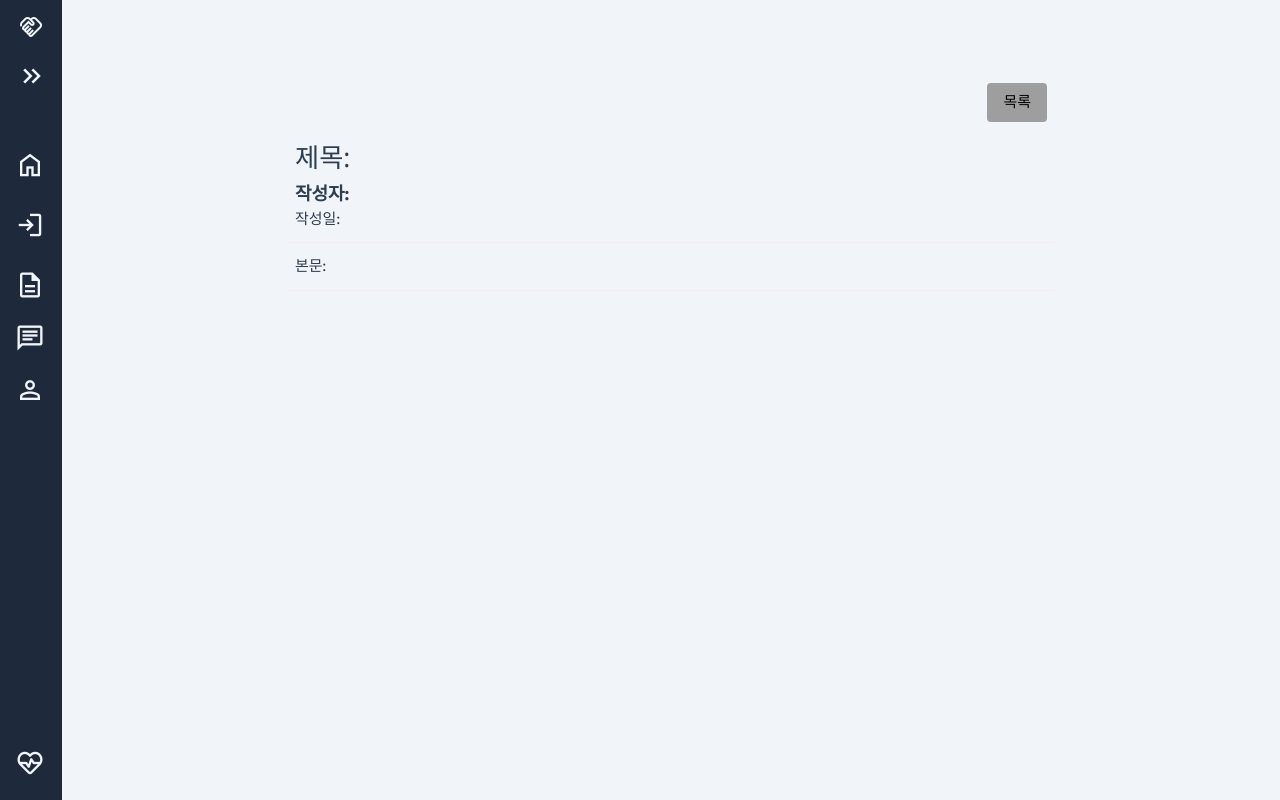
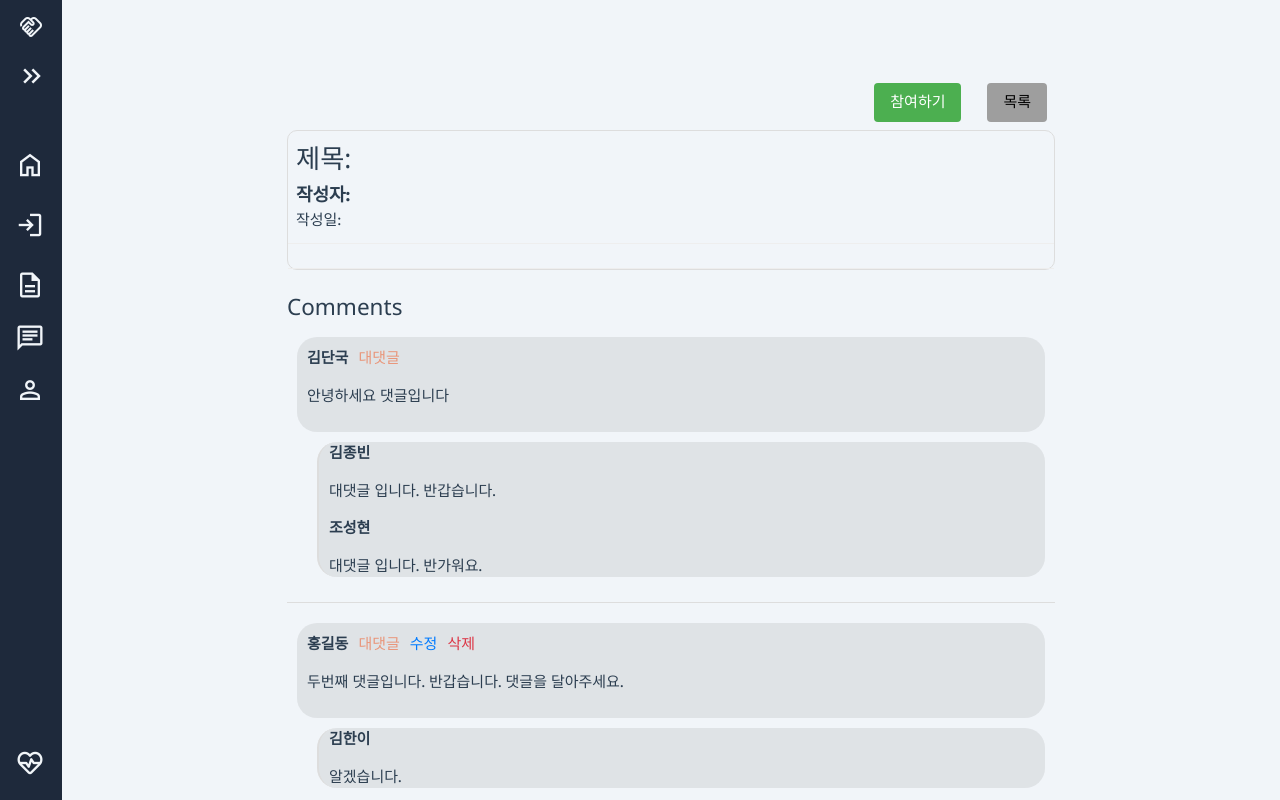
Before and after one commit to kim-hani/StudyConnection, a Vue app in the folder FrontEnd/: page /board/list in a window 1280 px wide. Built offline with nearby package versions, Linux system fonts and the light colour scheme; no server answers; what vue-sidebar-menu would draw is missing.

Commit message:
Feat: 댓글, 스터디참가버튼
댓글, 스터디참가버튼

```diff
--- /dev/null
+++ b/FrontEnd/src/components/Board/comment.vue
@@ -0,0 +1,212 @@
+<template>
+  <div class="comment-section">
+    <h4>Comments</h4>
+
+
+    <div v-if="comments.length">
+      <div v-for="comment in comments" :key="comment.id" class="comment">
+        <div class ="comment-warpper">
+        <p><strong>{{ comment.author }}</strong>
+          <button class ="reply-to-comment-button" @click="replyComment">대댓글</button>
+          <button v-if="sameCommentAuthor(comment.author)" class ="comment-edit-button" @click="editComment(comment.id)">수정</button>
+          <button v-if="sameCommentAuthor(comment.author)" class ="comment-delete-button" @click="deleteComment(comment.id)">삭제</button>
+        </p>
+        <p>{{ comment.content }}</p>
+        </div>
+
+        <div class="replies" v-if="comment.replies.length">
+          <div v-for="reply in comment.replies" :key="reply.id" class="reply">
+            <p><strong>{{ reply.author }}</strong>
+            <button v-if="sameCommentAuthor(reply.author)" class ="comment-edit-button" @click="editComment(comment.id)">수정</button>
+            <button v-if="sameCommentAuthor(reply.author)" class ="comment-delete-button" @click="deleteComment(comment.id)">삭제</button>
+            </p>
+            <p>{{ reply.content }}</p>
+          </div>
+        </div>
+      </div>
+    </div>
+
+    <div v-else>
+      <p>No comments yet.</p>
+    </div>
+
+    <div class="comment-form">
+      <form @submit.prevent="submitComment">
+        <div class="form-group">
+          <label for="content">댓글작성</label>
+          <textarea class ="comment-textarea" v-model="content" id="content" required></textarea>
+          <button class="commnet-submit-button" type="submit">Submit</button>
+        </div>
+      </form>
+    </div>
+  </div>
+</template>
+
+<script>
+import axios from "axios";
+import { mapState } from "vuex";
+export default {
+  name: 'CommentSection',
+  data() {
+    return {
+      comments: [ //임시 데이터셋
+        {
+          id: 1,
+          author: "김단국",
+          content: "안녕하세요 댓글입니다",
+          replies: [
+            {
+              id: 1,
+              author: "김종빈",
+              content: "대댓글 입니다. 반갑습니다."
+            },
+            {
+              id: 2,
+              author: "조성현",
+              content: "대댓글 입니다. 반가워요."
+            }
+          ]
+        },
+        {
+          id: 2,
+          author: "홍길동",
+          content: "두번째 댓글입니다. 반갑습니다. 댓글을 달아주세요.",
+          replies: [
+            {
+              id: 3,
+              author: "김한이",
+              content: "알겠습니다."
+            }
+          ]
+        },
+      ],
+      author: '',
+      content: ''
+    };
+  },
+  computed: {
+    ...mapState(['userData'])
+  },
+  created() {
+    this.fetchComments();
+  },
+
+  methods: {
+    fetchComments() {
+      // 댓글 목록을 서버에서 가져오는 로직
+      const articleId = this.$route.params.id;
+      axios.get(`${this.$serverUrl}/api/comments/${articleId}`).then((response) => {
+        console.log(response);
+      }).catch((err) => {
+        console.error('에러 발생:', err);
+      });
+    },
+
+    submitComment() {
+      const articleId = this.$route.params.id;
+      const newComment = {
+        authorId: this.userData.userId, // 로그인한 사용자의 ID
+        content: this.content
+      };
+      // 서버에 댓글을 저장하는 로직
+      axios.post(`${this.$serverUrl}/api/comments/${articleId}`, newComment).then((response) => {
+        console.log(response);
+        this.content = ''; // 댓글 작성란 초기화
+        this.fetchComments(); // 댓글 목록 다시 불러오기
+      }).catch((err) => {
+        console.error('댓글 저장 에러 발생:', err);
+      });
+    },
+
+    editComment(commentId) {
+      const newContent = prompt("Enter new content:");
+      if (newContent) {
+        axios.patch(`${this.$serverUrl}/api/comments/${commentId}`, { content: newContent })
+            .then(response => {
+              this.fetchComments();
+            })
+            .catch(err => {
+              console.error('댓글 수정 에러 발생:', err);
+            });
+      }
+    },
+    deleteComment(commentId) {
+      if (confirm("정말 삭제하시겠습니까?")) {
+        axios.delete(`${this.$serverUrl}/api/comments/${commentId}`)
+            .then(response => {
+              this.fetchComments();
+            })
+            .catch(err => {
+              console.error('댓글 삭제 에러 발생:', err);
+            });
+      }
+    },
+    sameCommentAuthor(author) {
+      return this.userData.username === author;
+    },
+  }
+};
+</script>
+
+<style scoped>
+.comment {
+  padding: 10px;
+  border-bottom: 1px solid #ddd;
+  margin-bottom: 10px; /* 댓글 목록 사이에 공백 추가 */
+}
+
+.comment-warpper {
+  background-color: rgba(128, 128, 128, 0.16);
+  border-radius: 20px;
+  padding: 10px;
+}
+.reply-to-comment-button{
+  color: darksalmon;
+  margin-left: 10px;
+}
+.comment-edit-button{
+  color: #007bff;
+  margin-left: 10px;
+}
+.comment-delete-button{
+  color: #dc3545;
+  margin-left: 10px;
+}
+
+
+.replies {
+  background: rgba(128, 128, 128, 0.16);
+  border-radius: 20px;
+  margin-left: 20px;
+  border-left: 2px solid #ddd;
+  padding-left: 10px;
+  margin-top: 10px; /* 답글 목록 사이에 공백 추가 */
+}
+
+.comment-form {
+  margin-top: 20px;
+}
+
+.form-group {
+  margin-bottom: 10px; /* 폼 요소 사이에 공백 추가 */
+}
+
+.commnet-submit-button{
+  background-color: #007bff;
+  color: white;
+  border: none;
+  padding: 10px 20px;
+  border-radius: 5px;
+  cursor: pointer;
+  margin-top: 10px;
+  margin-left: 90%;
+}
+
+.comment-textarea{
+  width: 100%;
+  height: 50px;
+  padding: 10px;
+  border-radius: 5px;
+  border: 1px solid #ddd;
+}
+</style>
--- /dev/null
+++ b/FrontEnd/src/components/Board/studyJoinButton.vue
@@ -0,0 +1,36 @@
+<template>
+  <button type="button" class="w3-button w3-round w3-green" @click="fnJoin">참여하기</button>
+</template>
+
+<script>
+import {mapState} from "vuex";
+export default {
+  data() {
+    return {}
+  },
+
+  computed: {
+    ...mapState(['userData'])
+  },
+
+  methods: {
+    fnJoin() {
+      if (confirm('참가신청 하시겠습니까?')) {
+        const id = this.$route.params.id;
+        this.$axios.post(this.$serverUrl + `/api/study-articles/${id}/apply`,
+            this.userData.userId).then((res) => {
+          alert('참가신청 되었습니다.')
+        }).catch((err) => {
+          console.log(err)
+        })
+      }
+    }
+  }
+}
+</script>
+
+<style scoped>
+  button {
+    margin-right: 10px;
+  }
+</style>
--- a/FrontEnd/src/views/board/BoardDetail.vue
+++ b/FrontEnd/src/views/board/BoardDetail.vue
@@ -1,10 +1,12 @@
 <template>
   <div class="board-detail">
     <div class="common-buttons">
+      <study-join-button v-if = !sameAuthor></study-join-button>
       <button v-if = sameAuthor type="button" class="w3-button w3-round w3-blue-gray" @click="BoardUpdate">수정</button>&nbsp;
       <button v-if = sameAuthor type="button" class="w3-button w3-round w3-red" @click="BoardDelete">삭제</button>&nbsp;
       <button type="button" class="w3-button w3-round w3-gray" @click="MoveBoardList">목록</button>
     </div>
+    <div class="board-wrapper">
       <div class="board-contents">
         <h3>제목: {{ title }}</h3>
         <div>
@@ -14,16 +16,27 @@
         </div>
       </div>
       <div class="board-contents">
-      <span>본문: {{ content }}</span>
+        <span>{{ content }}</span>
       </div>
     </div>
+    <br>
+    <comment/>
+  </div>
+
 </template>
 
 <script>
 import axios from "axios";
 import { mapState } from "vuex";
+import comment from "@/components/Board/comment.vue";
+import studyJoinButton from "@/components/Board/studyJoinButton.vue";
+import StudyJoinButton from "@/components/Board/studyJoinButton.vue";
 
 export default {
+  components: {
+    StudyJoinButton,
+    comment
+  },
   data() {
     return {
       title: '',
@@ -93,6 +106,10 @@ export default {
 }
 </script>
 <style scoped>
+.board-wrapper {
 
+  border: 1px solid #ddd;
+  border-radius: 10px;
+}
 
 </style>
```
Lines whose indentation alone changed are shown as unchanged.
